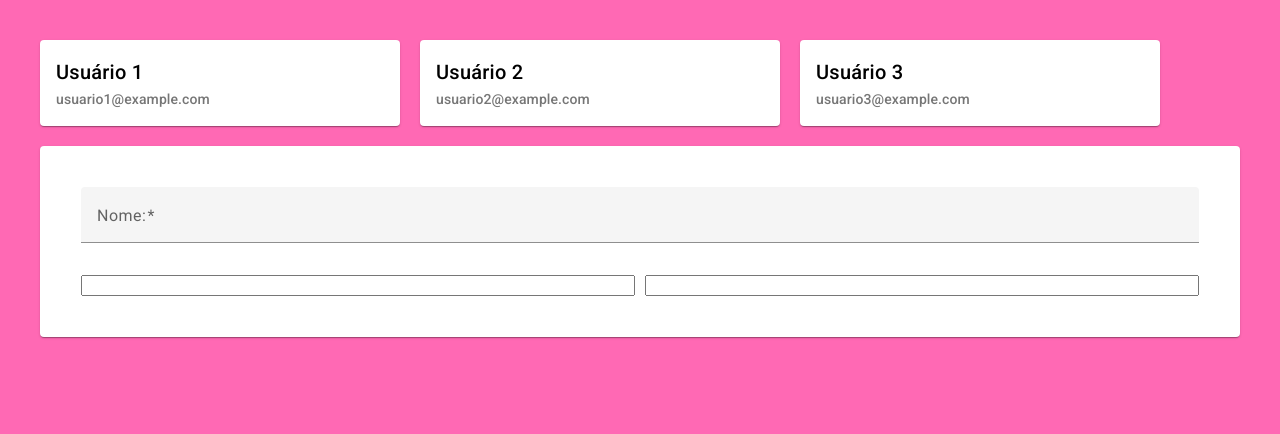
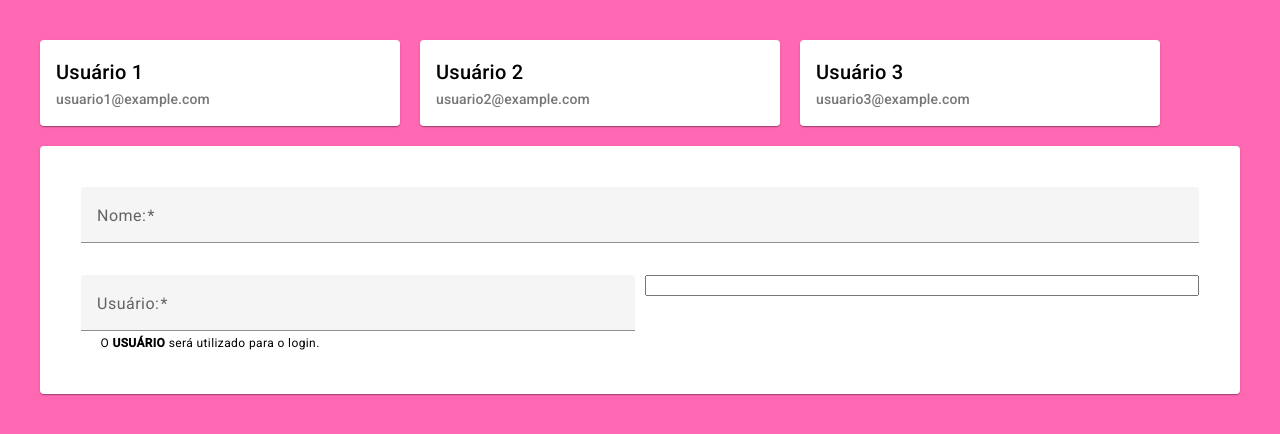
Before and after one commit to pinkiepieisa/Projetos-Angular, an Angular app in the folder projeto-template-driven-forms/: page / in a window 1280 px wide. Shown: the top 434 px of the page. Built offline with nearby package versions, Linux system fonts and the light colour scheme.

Commit message:
Campo de usuário

```diff
--- a/projeto-template-driven-forms/src/app/components/user-form/user-form.component.html
+++ b/projeto-template-driven-forms/src/app/components/user-form/user-form.component.html
@@ -12,15 +12,29 @@
                         [(ngModel)]="userSelected.name"
                         required
                     />
-                    <mat-error> O <strong> NOME </strong> é obrigatório </mat-error>
+                    <mat-error> O <strong> NOME </strong> é obrigatório! </mat-error>
 
                 </mat-form-field>
             </div>
 
             <div class="user-form__row">
-                <div class="user-form__item user-form__item-50">
-                    <input style="width: 100%;"/>
-                </div>
+                <mat-form-field class="user-form__item user-form__item-50">
+
+                    <mat-label> Usuário:</mat-label>
+                    <input
+                        type="text"
+                        name="usuario"
+                        matInput
+                        [(ngModel)]="userSelected.username"
+                        #usernameControl="ngModel"
+                        required
+                    />
+                    <!-- #usernameControl é um template variable que acessa as prorpiedades do elemento -->
+
+                    <mat-hint> O <strong> USUÁRIO </strong> será utilizado para o login. </mat-hint>
+                    <mat-error *ngIf="usernameControl.hasError('required')"> O <strong> USUÁRIO </strong> é obrigatório! </mat-error>
+
+                </mat-form-field>
 
                 <div class="user-form__item user-form__item-50">
                     <input style="width: 100%;"/>
```
